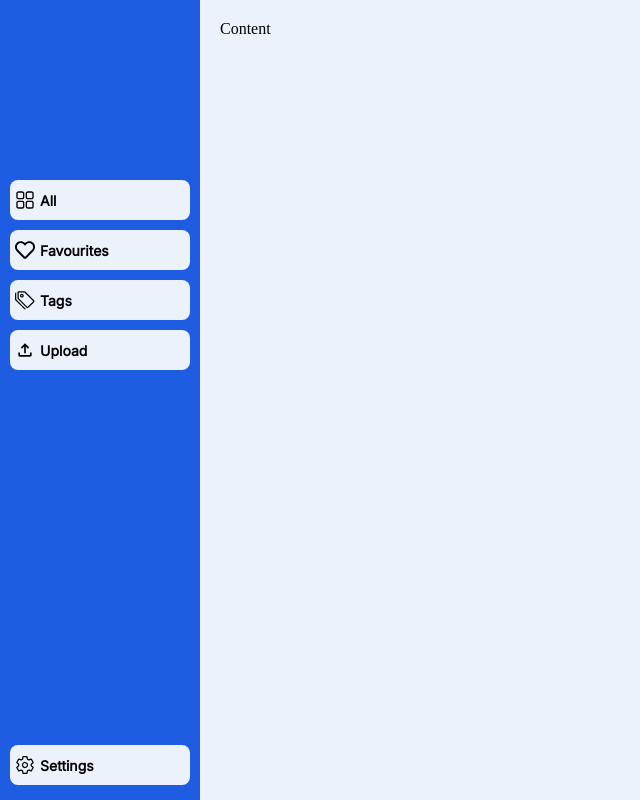
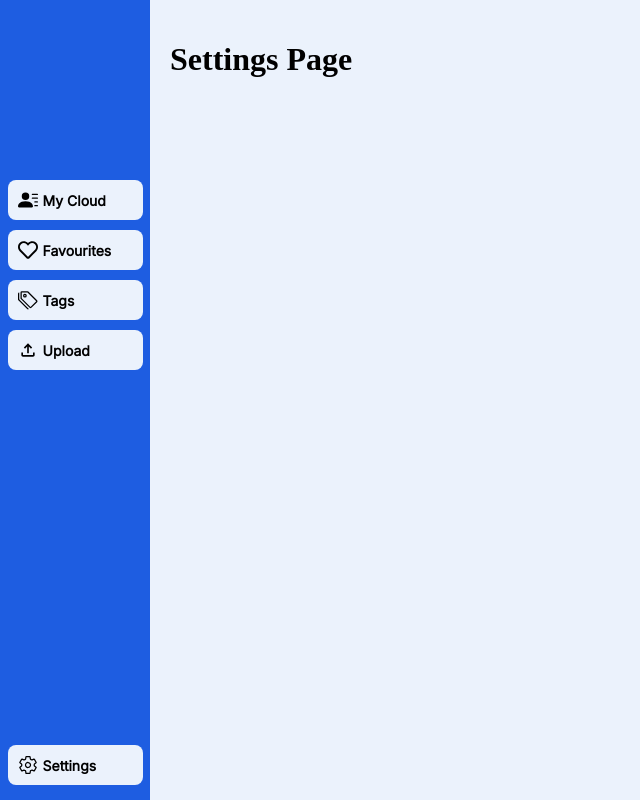
Before and after one commit to imrahn4/personal-cloud-project, a React (Create React App) app: page /settings in a window 1280 px wide. Shown: the whole page, without its empty margins (0-640 px from the left). Built offline with nearby package versions, Linux system fonts and the light colour scheme.

Commit message:
initial load and buttons
buttons now link to each corresponding page only loading the content needed. tab icon changed and it initially loads into "My Cloud"

```diff
--- a/package.json
+++ b/package.json
@@ -9,6 +9,7 @@
     "react": "^18.2.0",
     "react-dom": "^18.2.0",
     "react-icons": "^4.12.0",
+    "react-router-dom": "^6.20.0",
     "react-scripts": "5.0.1",
     "web-vitals": "^2.1.4"
   },
--- a/public/index.html
+++ b/public/index.html
@@ -8,7 +8,7 @@
       name="description"
       content="Web site created using create-react-app"
     />
-    <title>React App</title>
+    <title>Personal Cloud</title>
   </head>
   <body>
     <noscript>You need to enable JavaScript to run this app.</noscript>
--- a/src/App.css
+++ b/src/App.css
@@ -23,7 +23,7 @@ body, html {
 }
 
 .sidebar {
-    width: 200px;
+    width: 150px;
     min-height: 100vh;
     padding-top: 180px;
     background-color: #1e5de1;
@@ -46,10 +46,10 @@ body, html {
     background-color: #EBF2FC;
     align-items: center;
     transition: transform 0.2s;
-    /* Removed flex-direction: row; */
+    text-decoration: none;
   }
 
-  .sidebar-item-upload {
+  .sidebar-item-settings {
     width: 90%;
     height: 40px;
     align-self: center;
@@ -62,12 +62,13 @@ body, html {
     transition: transform 0.2s;
     position: absolute;
     bottom: 5px;
+    text-decoration: none;
   }
 
   .sidebar-item:hover {
     transform: scale(1.05);
   }
-  .sidebar-item-upload:hover {
+  .sidebar-item-settings:hover {
     transform: scale(1.05);
   }
 
@@ -75,7 +76,7 @@ body, html {
     font-size: 20px; /* Adjust the size as needed */
     color: black;
     margin-right: 5px;
-    margin-left: 5px;
+    margin-left: 10px;
   }
 
   .sidebar-item-text {
--- a/src/App.js
+++ b/src/App.js
@@ -1,48 +1,45 @@
 import React from "react";
 import './App.css';
-import { IoSettingsOutline } from "react-icons/io5";
-import { RxDashboard } from "react-icons/rx";
-import { FaRegHeart } from "react-icons/fa";
-import { BsTags } from "react-icons/bs";
-import { MdOutlineFileUpload } from "react-icons/md";
+import Sidebar from "./Sidebar.js";
+import { BrowserRouter as Router, Routes, Route, Navigate } from "react-router-dom";
+
+import MyCloudPage from "./MyCloudPage";
+import FavouritesPage from "./FavouritesPage";
+import TagsPage from "./TagsPage";
+import UploadPage from "./UploadPage";
+import SettingsPage from "./SettingsPage";
 
 function App() {
+    // Add a state to track whether the initial redirect has been performed
+    const [initialRedirect, setInitialRedirect] = React.useState(false);
+
+    React.useEffect(() => {
+      // Set initialRedirect to true after the first render
+      setInitialRedirect(false);
+    }, []);
+
   return (
+    <Router>
+      <div className="app-container">
+          <Sidebar/>
+          {/* Main Content */}
 
-    <div className="app-container">
+          <div className="main-content">
+          {initialRedirect && <Navigate to="/my-cloud" />}
 
-      {/* Sidebar */}
-      <div className="sidebar">
-        <div className="sidebar-item">
-          <RxDashboard className="sidebar-item-icon"/>
-          <p className="sidebar-item-text"> All </p>
-        </div>
-        <div className="sidebar-item">
-          <FaRegHeart className="sidebar-item-icon"/>
-          <p className="sidebar-item-text"> Favourites </p>
-        </div>
-        <div className="sidebar-item">
-          <BsTags className="sidebar-item-icon"/>
-          <p className="sidebar-item-text"> Tags </p>
-        </div>
-        <div className="sidebar-item">
-          <MdOutlineFileUpload className="sidebar-item-icon"/>
-          <p className="sidebar-item-text"> Upload </p>
-        </div>
+          <Routes>
+            <Route path="/my-cloud" element={<MyCloudPage />} />
+            <Route path="/favourites" element={<FavouritesPage />} />
+            <Route path="/tags" element={<TagsPage />} />
+            <Route path="/upload" element={<UploadPage />} />
+            <Route path="/settings" element={<SettingsPage />} />
 
-        <div className="sidebar-item-upload">
-          <IoSettingsOutline className="sidebar-item-icon"/>
-          <p className="sidebar-item-text"> Settings </p>
-        </div>
+            {/* Default route for unmatched paths */}
+            <Route path="*" element={<Navigate to="/my-cloud" />} />
+          </Routes>
+          </div>
       </div>
-
-      {/* Main Content */}
-      <div className="main-content">
-        <> Content </>
-      </div>
-
-    </div>
-
+    </Router>
   );
 }
 
--- /dev/null
+++ b/src/FavouritesPage.js
@@ -0,0 +1,14 @@
+import React from "react";
+import './App.css';
+import Sidebar from "./Sidebar.js";
+
+const Favourites = () => {
+  return (
+    <div>
+      {/* Content for My Cloud page */}
+      <h1>Favourites Page</h1>
+    </div>
+  );
+};
+
+export default Favourites;
--- /dev/null
+++ b/src/MyCloudPage.js
@@ -0,0 +1,13 @@
+import React from "react";
+import './App.css';
+import Sidebar from "./Sidebar.js";
+
+const MyCloudPage = () => {
+  return (
+    <div>
+      <h1>My Cloud Page</h1>
+    </div>
+  );
+};
+
+export default MyCloudPage;
--- /dev/null
+++ b/src/SettingsPage.js
@@ -0,0 +1,13 @@
+import React from "react";
+import './App.css';
+import Sidebar from "./Sidebar.js";
+
+const Settings = () => {
+  return (
+    <div>
+      <h1>Settings Page</h1>
+    </div>
+  );
+};
+
+export default Settings;
--- /dev/null
+++ b/src/Sidebar.js
@@ -0,0 +1,37 @@
+import React from "react";
+import './App.css';
+import { Link } from "react-router-dom";
+import { IoSettingsOutline } from "react-icons/io5";
+import { BsFillPersonLinesFill } from "react-icons/bs";
+import { FaRegHeart } from "react-icons/fa";
+import { BsTags } from "react-icons/bs";
+import { MdOutlineFileUpload } from "react-icons/md";
+
+function Sidebar() {
+  return (
+    <div className="sidebar">
+      <Link to='/my-cloud' className="sidebar-item">
+        <BsFillPersonLinesFill className="sidebar-item-icon"/>
+        <p className="sidebar-item-text"> My Cloud </p>
+      </Link>
+      <Link to='/favourites' className="sidebar-item">
+        <FaRegHeart className="sidebar-item-icon"/>
+        <p className="sidebar-item-text"> Favourites </p>
+      </Link>
+      <Link to='/tags' className="sidebar-item">
+        <BsTags className="sidebar-item-icon"/>
+        <p className="sidebar-item-text"> Tags </p>
+      </Link>
+      <Link to='/upload' className="sidebar-item">
+        <MdOutlineFileUpload className="sidebar-item-icon"/>
+        <p className="sidebar-item-text"> Upload </p>
+      </Link>
+      <Link to='/settings' className="sidebar-item-settings">
+        <IoSettingsOutline className="sidebar-item-icon"/>
+        <p className="sidebar-item-text"> Settings </p>
+      </Link>
+    </div>
+  );
+}
+
+export default Sidebar;
--- /dev/null
+++ b/src/TagsPage.js
@@ -0,0 +1,13 @@
+import React from "react";
+import './App.css';
+import Sidebar from "./Sidebar.js";
+
+const Tags = () => {
+  return (
+    <div>
+      <h1>Tags Page</h1>
+    </div>
+  );
+};
+
+export default Tags;
--- /dev/null
+++ b/src/UploadPage.js
@@ -0,0 +1,13 @@
+import React from "react";
+import './App.css';
+import Sidebar from "./Sidebar.js";
+
+const Upload = () => {
+  return (
+    <div>
+      <h1>Upload Page</h1>
+    </div>
+  );
+};
+
+export default Upload;
```
Also changed, not shown: 2 other files (tests, documents, lock files or other folders).
